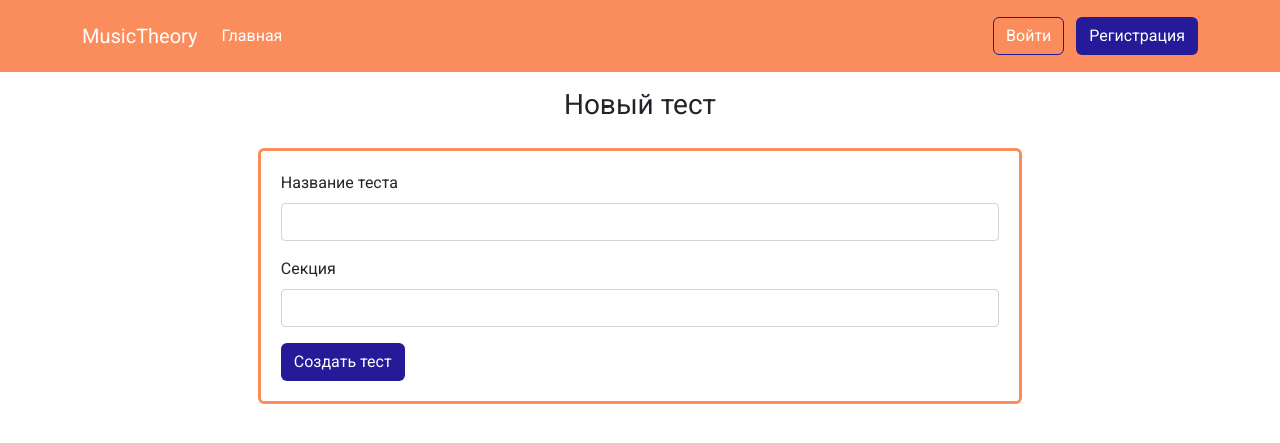
After one commit to questonit/music-theory-flask, a Flask app: template app/templates/views/add_test.html in a window 1280 px wide. The commit adds this page. Shown: the top 443 px of the page. Run offline with Flask 2, Linux system fonts and the light colour scheme; the template is opened without the code that fills it, so the values that code supplies are empty.

Commit message:
добавление теста

```diff
--- /dev/null
+++ b/app/templates/views/add_test.html
@@ -0,0 +1,23 @@
+{% extends "base.html" %}
+
+{% block app_content %}
+<div class="container d-flex flex-column align-items-center questions">
+    <h3 class="h3 mt-3 mb-3 fw-normal text-center">Новый тест</h3>
+
+    <div class="form-question">
+        <form class="row g-3" method="POST" action="/add_test">
+            <div class="col-12">
+                <label for="test_name" class="form-label">Название теста</label>
+                <input type="text" class="form-control" name="test_name" id="test_name">
+            </div>
+            <div class="col-12">
+                <label for="section" class="form-label">Секция</label>
+                <input type="text" class="form-control" name="section" id="section">
+            </div>
+            <div class="col-12">
+                <button type="submit" class="btn btn-navy">Создать тест</button>
+            </div>
+    </div>
+
+</div>
+{% endblock %}
--- a/app/templates/views/profile.html
+++ b/app/templates/views/profile.html
@@ -32,4 +32,6 @@
                 <button type="submit" class="btn btn-orange">Обновить данные</button>
             </div>
     </div>
-    {% endblock %}
+
+</div>
+{% endblock %}
--- a/app/templates/views/teacher_tests.html
+++ b/app/templates/views/teacher_tests.html
@@ -9,4 +9,8 @@
     {% endfor %}
 </div>
 
+<a href="{{ url_for('views.add_test') }}" role="button" class="btn btn-navy mt-3">Новый тест</a>
+
+
+
 {% endblock %}
```
Also changed, not shown: app/views.py (+35 -1 lines).
